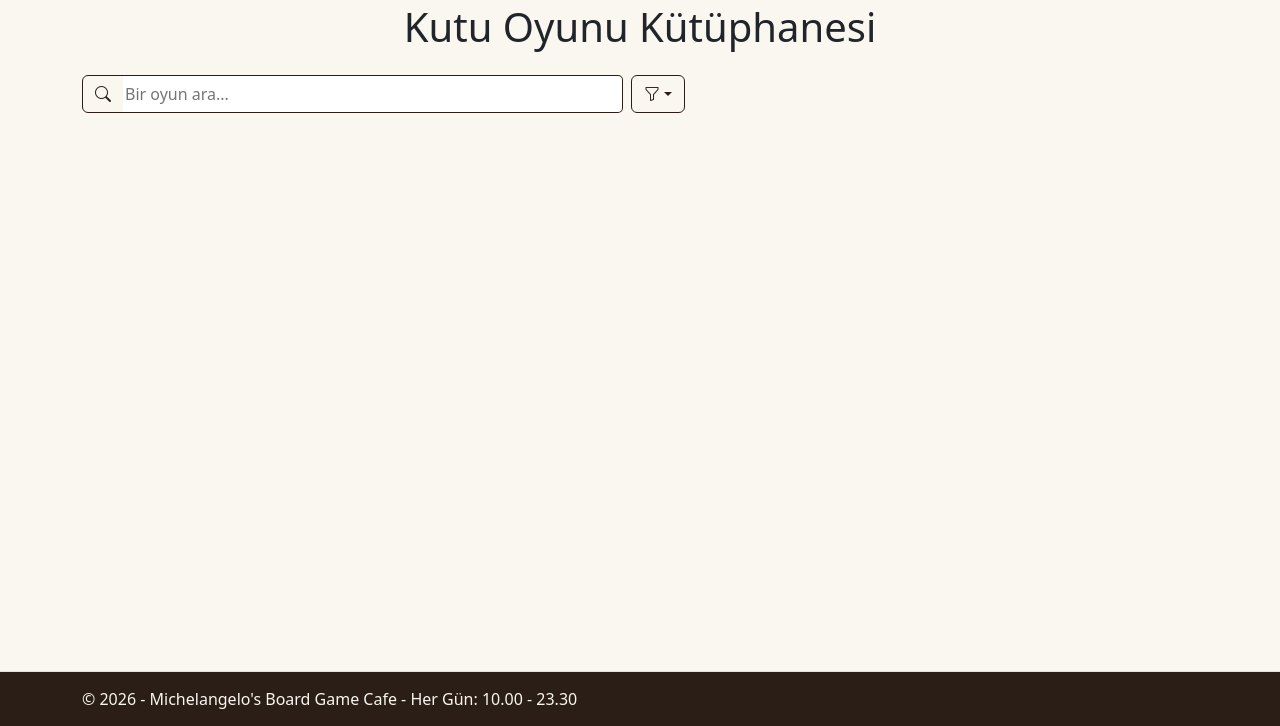
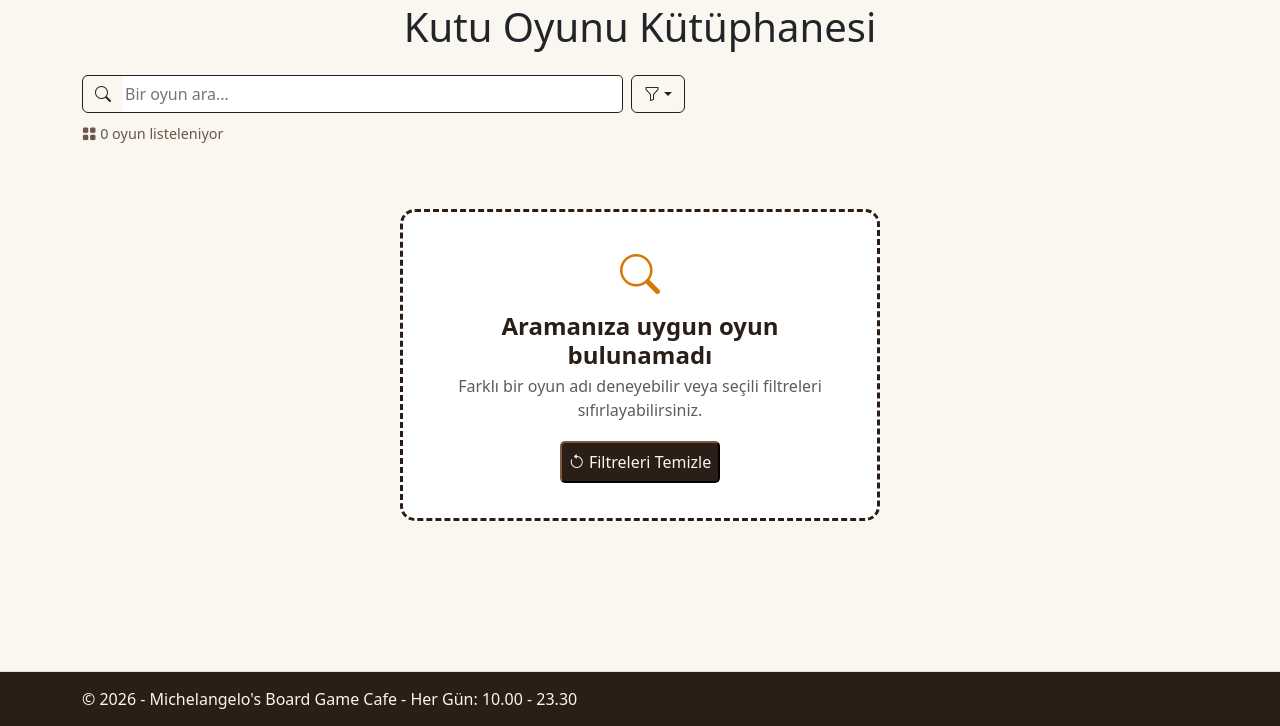
Before and after one commit to Alperzturan/AgTabanliTeknolojilerveUygulamalariProje, an ASP.NET Core app: page /Oyunlar in a window 1280 px wide. Shown: the part 74-800 px from the top of the page. Run offline with ASP.NET Core 8, Linux system fonts and the light colour scheme; data that the repository does not hold is empty; style sheets or scripts are compiled from the project's sources; some libraries are stand-ins or nearby versions.

Commit message:
feat(catalog): oyun sayacı, filtre temizleme, filtrelere uygun oyun olmama ekranı eklendi

```diff
--- a/Pages/Oyunlar.cshtml
+++ b/Pages/Oyunlar.cshtml
@@ -8,12 +8,13 @@
     d-flex
     justify-content-center">Kutu Oyunu Kütüphanesi</h1>
 
-<div class="my-4 d-flex">
+<div class="my-4">
+    <div class="d-flex flex-wrap align-items-center gap-2">
         <div class="input-group w-auto">
             <span class="input-group-text"><i class="bi bi-search"></i></span>
             <input class="search search-bar" type="search" placeholder="Bir oyun ara...">
         </div>
-    <div class="dropdown ms-2 input-group w-auto">
+        <div class="dropdown input-group w-auto">
             <button class="input-group-text dropdown-toggle"
                     data-bs-toggle="dropdown"
                     data-bs-auto-close="outside">
@@ -80,6 +81,16 @@
                 </div>
             </div>
         </div>
+        <button id="clearFiltersBtn" type="button" class="btn-clear-filters d-none">
+            <i class="bi bi-x-circle"></i> Filtreleri Temizle
+        </button>
+    </div>
+
+    <div class="mt-2">
+        <span id="gameCountText" class="catalog-count-badge d-inline-block">
+            <i class="bi bi-grid-fill"></i> @Model.BoardGames.Count oyun listeleniyor
+        </span>
+    </div>
 </div>
 <div class="d-flex flex-wrap justify-content-center gap-5">
     @foreach (Models.BoardGame game in Model.BoardGames)
@@ -145,3 +156,12 @@
         </div>
     }
 </div>
+
+<div id="noGamesMessage" class="empty-catalog-box @(Model.BoardGames.Count == 0 ? "" : "d-none")">
+    <i class="bi bi-search"></i>
+    <h4 class="fw-bold mt-2 mb-1">Aramanıza uygun oyun bulunamadı</h4>
+    <p class="text-muted mb-3">Farklı bir oyun adı deneyebilir veya seçili filtreleri sıfırlayabilirsiniz.</p>
+    <button type="button" class="btn-shape btn-color-detail js-reset-filters">
+        <i class="bi bi-arrow-counterclockwise"></i> Filtreleri Temizle
+    </button>
+</div>
--- a/wwwroot/css/site.css
+++ b/wwwroot/css/site.css
@@ -301,6 +301,48 @@ body {
   color: #991b1b;
 }
 
+.catalog-count-badge {
+  color: #6b5748;
+  font-size: 0.9rem;
+  font-weight: 500;
+}
+
+.btn-clear-filters {
+  background-color: #FAF6F0;
+  color: #2B1E16;
+  border: 1px solid #D97706;
+  border-radius: 5px;
+  height: 38px;
+  padding: 0 12px;
+  font-size: 0.9rem;
+  font-weight: 600;
+  display: inline-flex;
+  align-items: center;
+  gap: 6px;
+}
+
+.btn-clear-filters:hover {
+  background-color: #D97706;
+  color: #FFFFFF;
+  transition: 0.2s ease;
+}
+
+.empty-catalog-box {
+  background-color: #FFFFFF;
+  color: #2B1E16;
+  border: 3px dashed #2B1E16;
+  border-radius: 15px;
+  max-width: 480px;
+  margin: 40px auto;
+  padding: 32px 24px;
+  text-align: center;
+}
+
+.empty-catalog-box i.bi-search {
+  font-size: 2.5rem;
+  color: #D97706;
+}
+
 .list-items-shape-games {
   margin: 0;
   padding: 0;
--- a/wwwroot/js/site.js
+++ b/wwwroot/js/site.js
@@ -1,24 +1,35 @@
-document.addEventListener("DOMContentLoaded", ()=>{
-    const searchInput = document.querySelector("input[type=search]")
-    const checkboxes = document.querySelectorAll(".filter")
-    const gameCards = document.querySelectorAll(".game-cards")
+document.addEventListener("DOMContentLoaded", () => {
+    const searchInput = document.querySelector("input[type=search]");
+    const checkboxes = document.querySelectorAll(".filter");
+    const gameCards = document.querySelectorAll(".game-cards");
+    const countText = document.getElementById("gameCountText");
+    const clearBtn = document.getElementById("clearFiltersBtn");
+    const emptyMessage = document.getElementById("noGamesMessage");
+    const resetButtons = document.querySelectorAll(".js-reset-filters");
 
-    if (gameCards.length === 0) return
+    if (gameCards.length === 0) return;
 
-    const filterGames = ()=>{
+    const totalGames = gameCards.length;
+
+    const filterGames = () => {
         const searchText = searchInput ? searchInput.value.trim().toLowerCase() : "";
 
         const activeFilters = {};
+        let hasActiveCheckbox = false;
         checkboxes.forEach(cb => {
             if (cb.checked) {
+                hasActiveCheckbox = true;
                 if (!activeFilters[cb.name]) activeFilters[cb.name] = [];
                 activeFilters[cb.name].push(cb.value.toLowerCase());
             }
         });
 
-        gameCards.forEach(card=>{
-            const cardTitle = (card.dataset.title || "").toLowerCase()
-            const matchesSearch = cardTitle.includes(searchText)
+        const hasAnyFilter = searchText.length > 0 || hasActiveCheckbox;
+        let visibleCount = 0;
+
+        gameCards.forEach(card => {
+            const cardTitle = (card.dataset.title || "").toLowerCase();
+            const matchesSearch = cardTitle.includes(searchText);
 
             let matchesFilters = true;
             for (const filterName in activeFilters) {
@@ -31,17 +42,45 @@ document.addEventListener("DOMContentLoaded", ()=>{
             }
 
             if (matchesFilters && matchesSearch) {
-                card.classList.remove("d-none")
-            }else {
-                card.classList.add("d-none")
+                card.classList.remove("d-none");
+                visibleCount++;
+            } else {
+                card.classList.add("d-none");
             }
-        })
-    }
+        });
+
+        if (countText) {
+            countText.innerHTML = `<i class="bi bi-grid-fill"></i> ${visibleCount} oyun listeleniyor`;
+        }
+
+        if (clearBtn) {
+            clearBtn.classList.toggle("d-none", !hasAnyFilter);
+        }
+
+        if (emptyMessage) {
+            emptyMessage.classList.toggle("d-none", visibleCount > 0);
+        }
+    };
+
+    const resetAllFilters = () => {
+        if (searchInput) searchInput.value = "";
+        checkboxes.forEach(cb => { cb.checked = false; });
+        filterGames();
+    };
+
     if (searchInput) {
-        searchInput.addEventListener('input', filterGames);
+        searchInput.addEventListener("input", filterGames);
     }
 
     checkboxes.forEach(cb => {
-        cb.addEventListener('change', filterGames);
+        cb.addEventListener("change", filterGames);
     });
-})
+
+    if (clearBtn) {
+        clearBtn.addEventListener("click", resetAllFilters);
+    }
+
+    resetButtons.forEach(btn => {
+        btn.addEventListener("click", resetAllFilters);
+    });
+});
```
Lines whose indentation alone changed are shown as unchanged.
